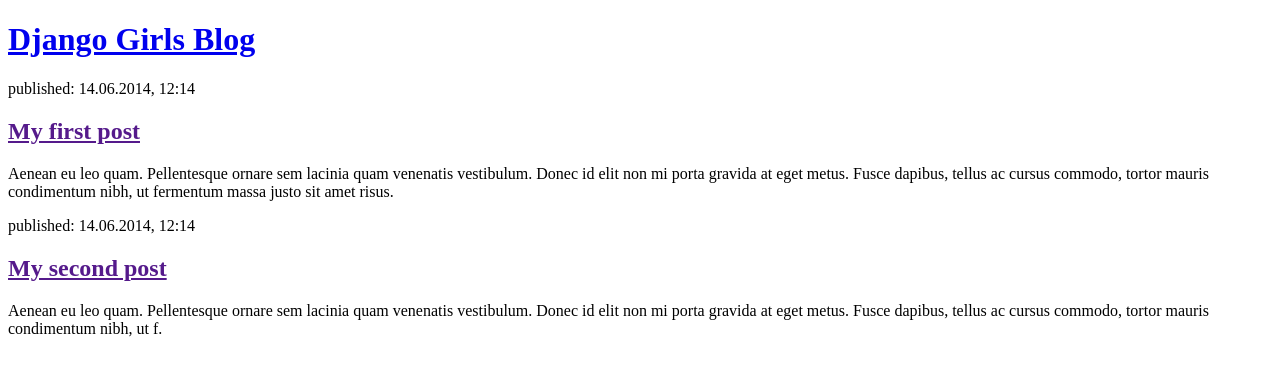
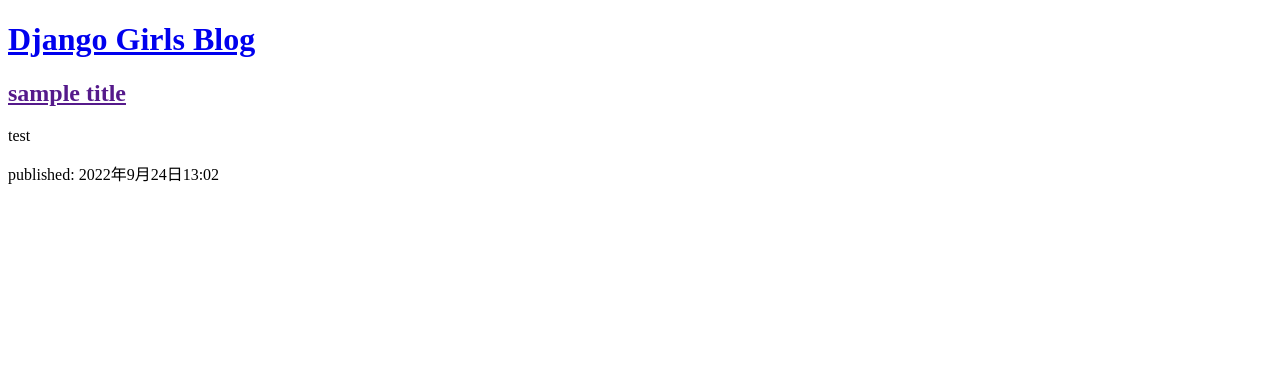
Before and after one commit to Yuji-Sakata0110/djangogirls_20220923, a Django app: page / in a window 1280 px wide. Shown: the top 376 px of the page. Run offline with Django 4.2, Linux system fonts and the light colour scheme; data comes from the database, SQL or seed files in the repository; both versions use the stored data as it was after the commit.

Commit message:
Modified templates to display posts from database.

```diff
--- a/blog/templates/blog/post_list.html
+++ b/blog/templates/blog/post_list.html
@@ -1,23 +1,22 @@
 <!DOCTYPE html>
 <html>
+
 <head>
     <title>yujis blog</title>
 </head>
+
 <body>
     <header>
         <h1><a href="/">Django Girls Blog</a></h1>
     </header>
 
+    {% for post in posts %}
     <article>
-            <time>published: 14.06.2014, 12:14</time>
-            <h2><a href="">My first post</a></h2>
-            <p>Aenean eu leo quam. Pellentesque ornare sem lacinia quam venenatis vestibulum. Donec id elit non mi porta gravida at eget metus. Fusce dapibus, tellus ac cursus commodo, tortor mauris condimentum nibh, ut fermentum massa justo sit amet risus.</p>
+        <h2><a href="">{{ post.title }}</a></h2>
+        <p>{{ post.text|linebreaksbr }}</p>
+        <time>published: {{ post.published_date }}</time>
     </article>
+    {% endfor %}
+</body>
 
-        <article>
-            <time>published: 14.06.2014, 12:14</time>
-            <h2><a href="">My second post</a></h2>
-            <p>Aenean eu leo quam. Pellentesque ornare sem lacinia quam venenatis vestibulum. Donec id elit non mi porta gravida at eget metus. Fusce dapibus, tellus ac cursus commodo, tortor mauris condimentum nibh, ut f.</p>
-        </article>
-    </body>
 </html>
--- a/blog/views.py
+++ b/blog/views.py
@@ -1,5 +1,8 @@
 from django.shortcuts import render
+from django.utils import timezone
+from .models import Post
 
 # Create your views here.
 def post_list(request):
-    return render(request, 'blog/post_list.html', {})
+    posts = Post.objects.filter(published_date__lte=timezone.now()).order_by('published_date')
+    return render(request, 'blog/post_list.html', {'posts': posts})
--- a/myvenv/pyvenv.cfg
+++ b/myvenv/pyvenv.cfg
@@ -1,3 +1,3 @@
-home = /Users/yujis/Documents/Python/project1/env/bin
+home = /Users/yujis/.pyenv/versions/3.10.1/bin
 include-system-site-packages = false
 version = 3.10.1
```
Also changed, not shown: db.sqlite3. Lines whose indentation alone changed are shown as unchanged.
